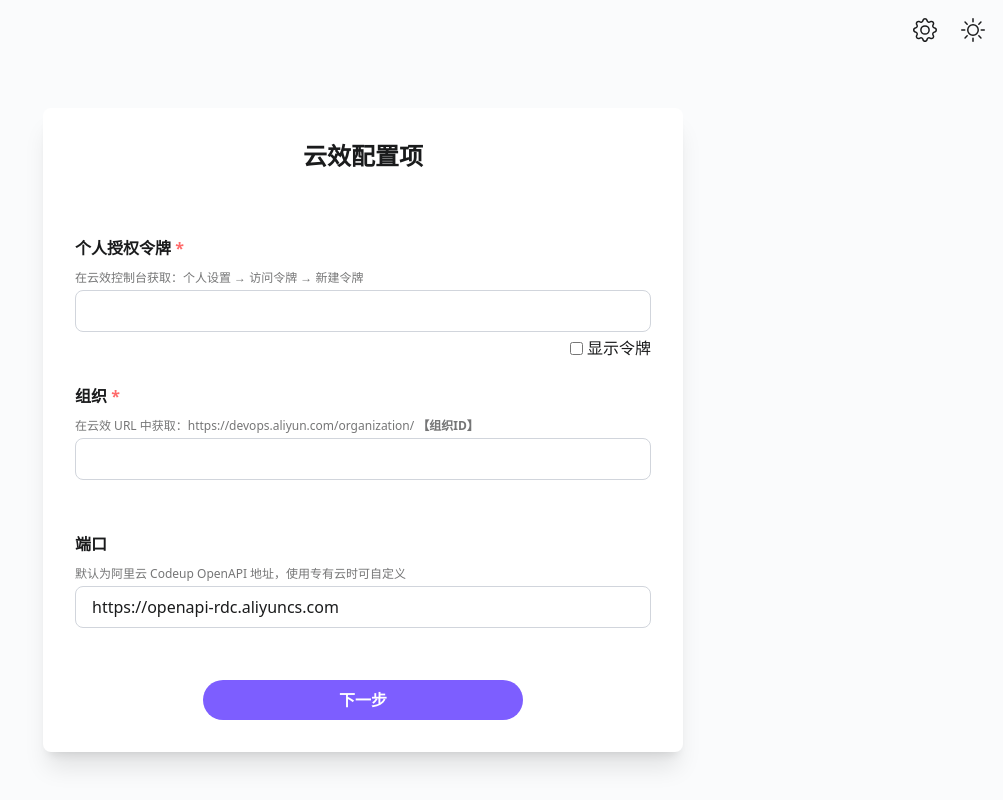
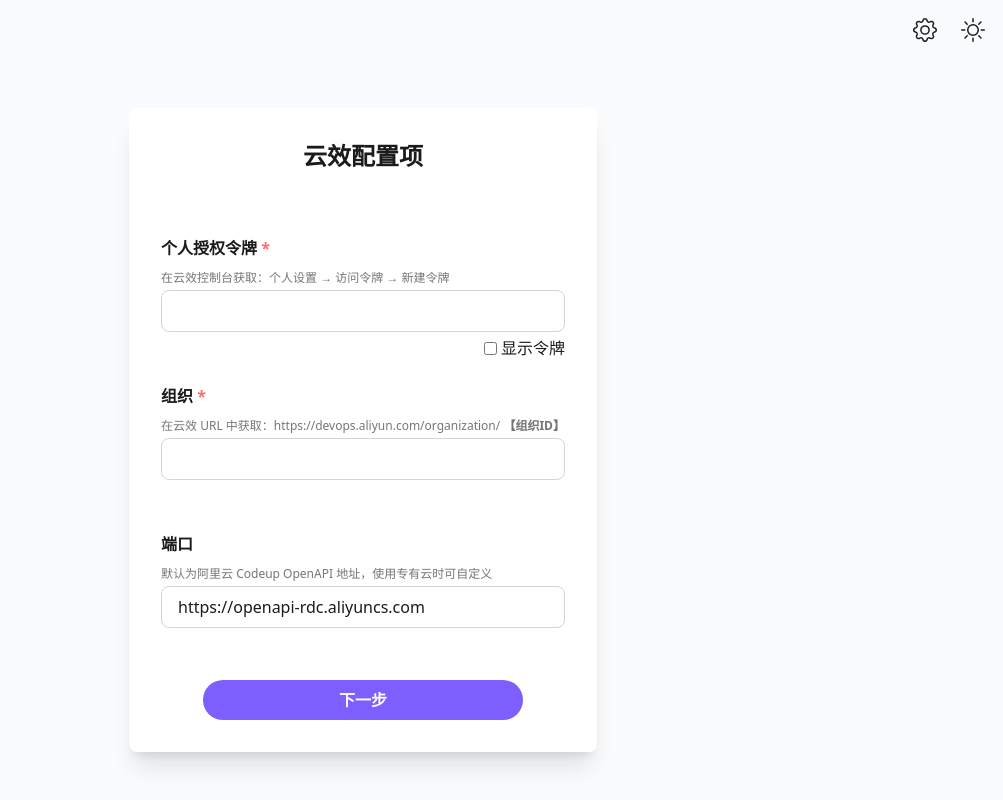
Before and after one commit to fivepmcoder/code-dog, a Vue app: page /config in a window 1280 px wide. Shown: the whole page, without its empty margins (277-1280 px from the left). Built offline with nearby package versions, Linux system fonts and the light colour scheme.

Commit message:
fix: 布局、美化滚动条

```diff
--- a/src/assets/app.css
+++ b/src/assets/app.css
@@ -41,3 +41,22 @@ body,
         background-color 0.3s ease,
         color 0.3s ease;
 }
+
+::-webkit-scrollbar {
+    width: 6px;
+    height: 6px;
+}
+
+::-webkit-scrollbar-track {
+    background: transparent;
+}
+
+::-webkit-scrollbar-thumb {
+    background-color: var(--color-border);
+    border-radius: 3px;
+}
+
+* {
+    scrollbar-width: thin;
+    scrollbar-color: var(--color-border) transparent;
+}
--- a/src/layout/index.vue
+++ b/src/layout/index.vue
@@ -42,7 +42,7 @@
         </nav>
 
         <!-- 主内容 -->
-        <main class="relative container mx-auto flex-1 overflow-hidden">
+        <main class="relative container mx-auto flex-1 overflow-auto">
             <!-- 加载中 -->
             <Loading />
             <!-- 提示 -->
--- a/src/page/config/index.vue
+++ b/src/page/config/index.vue
@@ -1,6 +1,6 @@
 <template>
     <div class="text-main flex h-full items-center justify-center">
-        <div class="bg-card w-2/4 min-w-36 rounded-lg p-8 shadow-xl">
+        <div class="bg-card w-auto max-w-2xl rounded-lg p-8 shadow-xl">
             <h2 class="mb-6 pb-10 text-center text-2xl font-bold">云效配置项</h2>
             <form @submit.prevent="submitConfig" class="flex flex-col gap-6">
                 <div class="space-y-1">
--- a/src/router/guard.ts
+++ b/src/router/guard.ts
@@ -10,7 +10,7 @@ export const beforGuard = (
     next: NavigationGuardNext
 ) => {
     const config = configStore();
-    if (!config.getGitConfig.token && to.path != "/config") {
+    if (!config.getGitConfig.token && to.path != "/config" && to.path != "/test") {
         next("/config");
         return;
     }
```
